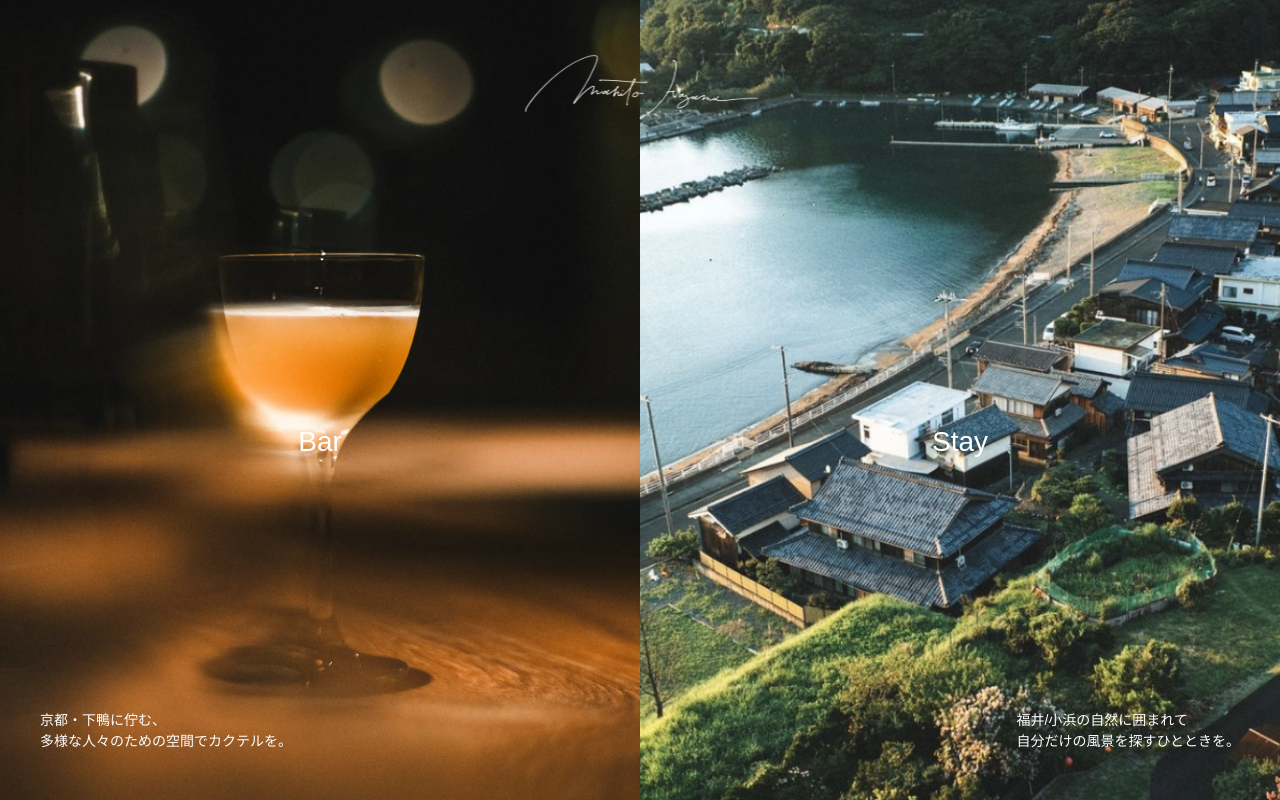
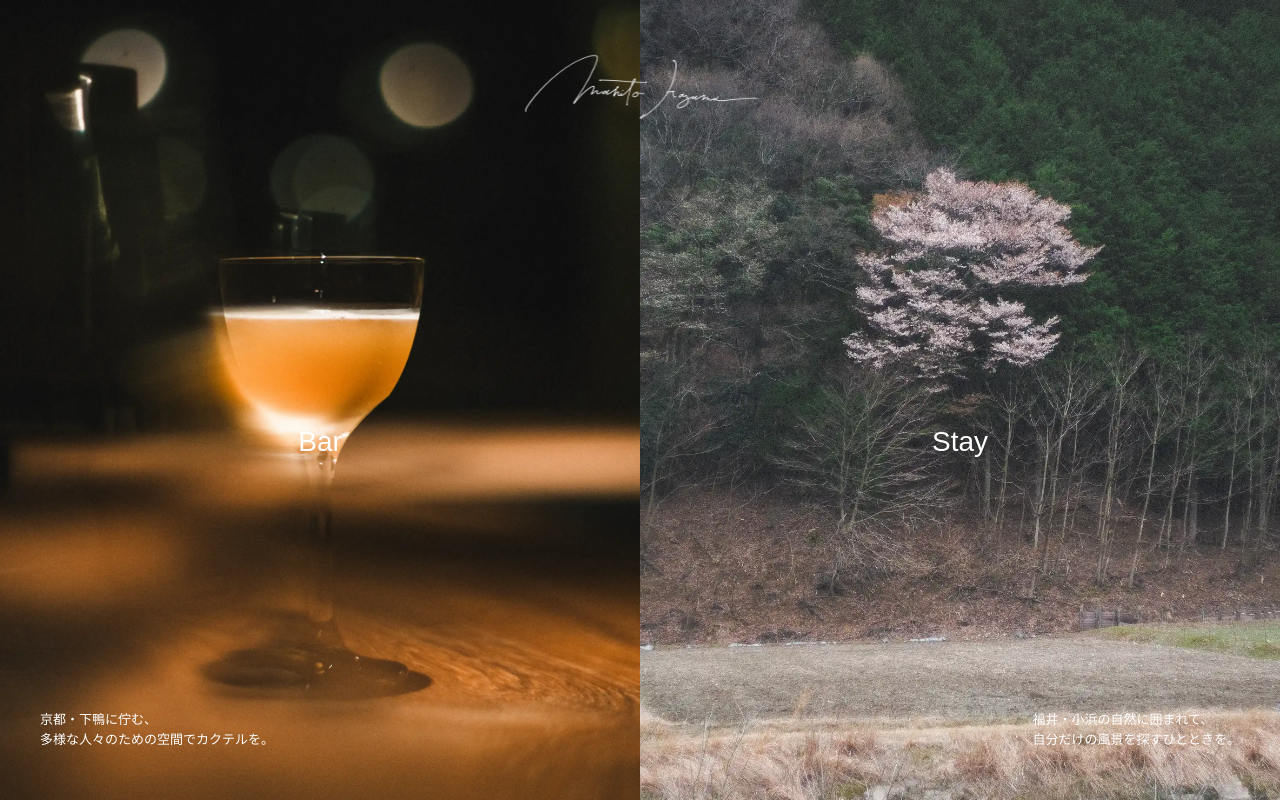
Before and after one commit to gogoipe3913/watoto-kula, a Next.js app: page / in a window 1280 px wide. Built offline with nearby package versions, Linux system fonts and the light colour scheme.

Commit message:
トップページの実装を修正

```diff
--- a/src/app/page.module.css
+++ b/src/app/page.module.css
@@ -18,7 +18,12 @@
     position: relative;
   }
 
+  .Top__slider {
+    height: 100%;
+  }
+
   .Top__image {
+    margin-top: -12%;
     width: 100%;
     height: 100%;
     object-fit: cover;
@@ -38,7 +43,7 @@
   .Top__textStay {
     position: relative;
     bottom: 132px;
-    font-size: 14px;
+    font-size: 13px;
     font-family: hina-mincho, sans-serif;
   }
 
--- a/src/app/page.tsx
+++ b/src/app/page.tsx
@@ -1,9 +1,31 @@
 "use client";
+
 import styles from "./page.module.css";
 import Link from "next/link";
 import Image from "next/image";
+import dynamic from "next/dynamic";
+
+import "slick-carousel/slick/slick.css";
+import "slick-carousel/slick/slick-theme.css";
+
+// dynamicでSlick Sliderをクライアントサイドのみで読み込む
+const Slider = dynamic(() => import("react-slick"), { ssr: false });
 
 export default function Home() {
+  const settings = {
+    dots: false, // ドットナビゲーションを表示
+    infinite: true, // 無限スクロール
+    arrows: false,
+    speed: 1500, // スライドの切り替え速度
+    slidesToShow: 1, // 表示するスライド数
+    slidesToScroll: 1, // スクロールするスライド数
+    draggable: false,
+    swipe: false,
+    fade: true,
+    autoplay: true, // 自動再生
+    autoplaySpeed: 4000, // 自動再生速度
+  };
+
   return (
     <div className={styles.Top}>
       <Image
@@ -14,6 +36,7 @@ export default function Home() {
         className={styles.Top__logo}
       />
       <Link href="/bar" className={styles.Top__link}>
+        <Slider {...settings} className={styles.Top__slider}>
           <Image
             src="/top/bar_photo_1.webp"
             alt="バーの写真1"
@@ -21,6 +44,21 @@ export default function Home() {
             height={967}
             className={styles.Top__image}
           />
+          <Image
+            src="/top/bar_photo_2.webp"
+            alt="バーの写真2"
+            width={720}
+            height={967}
+            className={styles.Top__image}
+          />
+          <Image
+            src="/top/bar_photo_3.webp"
+            alt="バーの写真3"
+            width={720}
+            height={967}
+            className={styles.Top__image}
+          />
+        </Slider>
         <p className={styles.Top__title}>Bar</p>
         <p className={styles.Top__textBar}>
           京都・下鴨に佇む、
@@ -29,16 +67,32 @@ export default function Home() {
         </p>
       </Link>
       <Link href="/stay" className={styles.Top__link}>
+        <Slider {...settings} className={styles.Top__slider}>
           <Image
-          src="/top/stay_photo_1.png"
+            src="/top/stay_photo_1.webp"
             alt="宿の写真1"
             width={720}
             height={967}
             className={styles.Top__image}
           />
+          <Image
+            src="/top/stay_photo_2.webp"
+            alt="宿の写真2"
+            width={720}
+            height={967}
+            className={styles.Top__image}
+          />
+          <Image
+            src="/top/stay_photo_3.webp"
+            alt="宿の写真2"
+            width={720}
+            height={967}
+            className={styles.Top__image}
+          />
+        </Slider>
         <p className={styles.Top__title}>Stay</p>
         <p className={styles.Top__textStay}>
-          福井/小浜の自然に囲まれて
+          福井・小浜の自然に囲まれて、
           <br />
           自分だけの風景を探すひとときを。
         </p>
```
Lines whose indentation alone changed are shown as unchanged.
